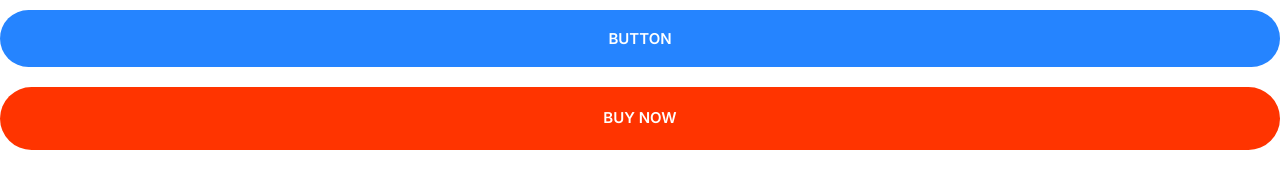
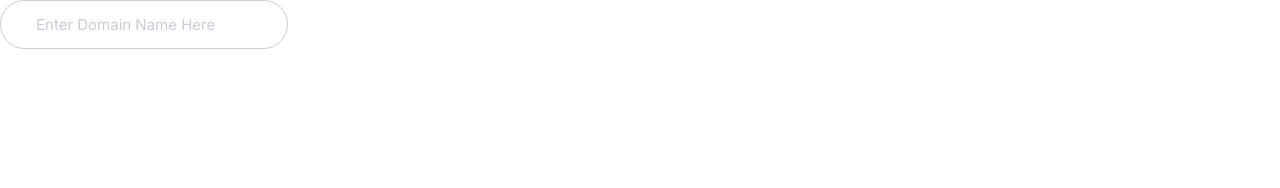
Before and after one commit to darecallad/HTML, a plain HTML site: page Section10 Content/code/index.html in a window 1280 px wide. Drawn offline with Linux system fonts and the light colour scheme.

Commit message:
input component

```diff
--- a/Section10 Content/code/index.html
+++ b/Section10 Content/code/index.html
@@ -15,7 +15,6 @@
     <title>Document</title>
   </head>
   <body>
-    <button class="btn btn--primary btn--block">Button</button>
-    <a href="#" class="btn btn--accent btn--block">Buy Now</a>
+    <input type="text" class="input" placeholder="Enter Domain Name Here" />
   </body>
 </html>
--- a/Section10 Content/css/index.css
+++ b/Section10 Content/css/index.css
@@ -230,3 +230,24 @@ a {
     font-size: 1.5rem;
   }
 }
+
+/* Input */
+
+.input {
+  padding: 1.5rem 3.5rem;
+  border: 1px solid #ccc;
+  border-radius: 30px;
+  outline: 0;
+  color: var(--color-headings);
+  padding: 1.5rem 3.5rem;
+}
+
+::placeholder {
+  color: #cdcbd7;
+}
+
+@media screen and (min-width: 1024px) {
+  .input {
+    font-size: 1.5rem;
+  }
+}
```
Also changed, not shown: Section10 Content/component/input.html (added, +1 -0 lines).
